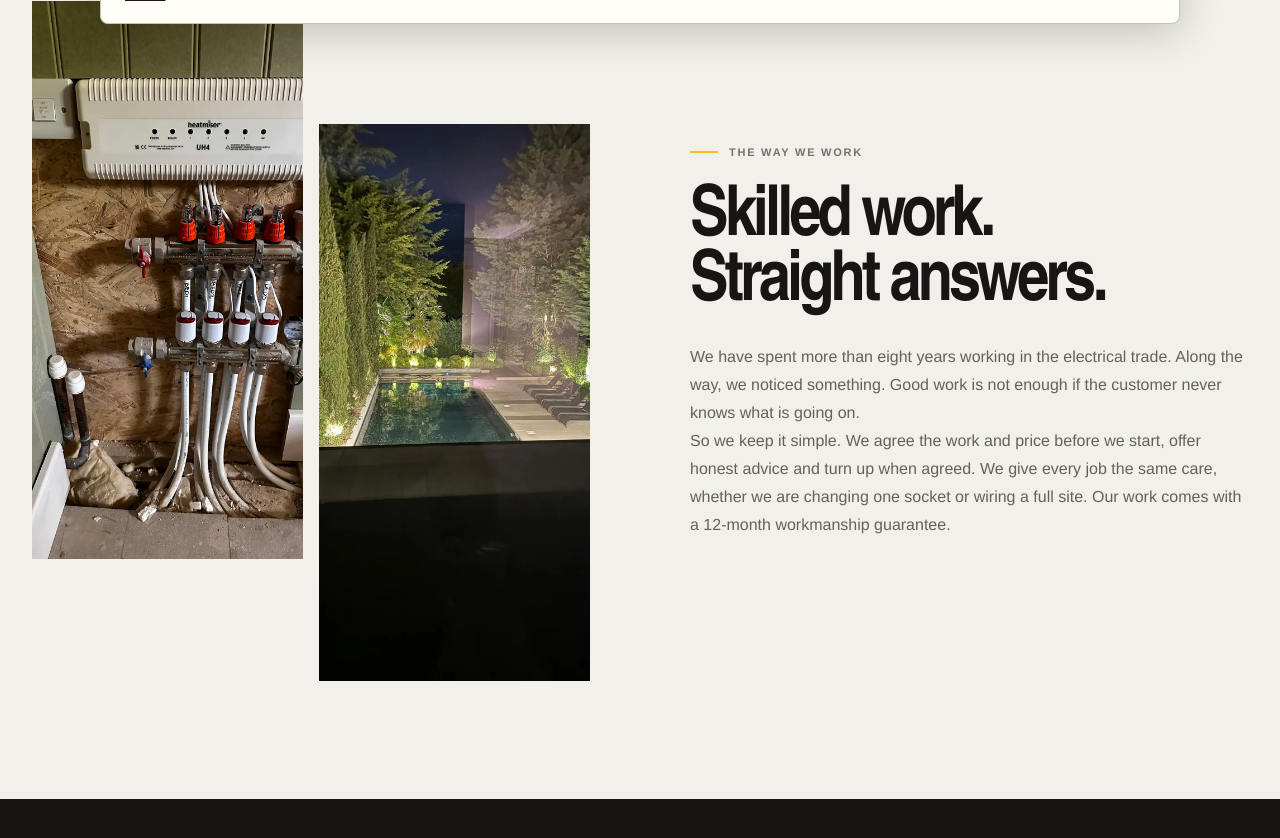
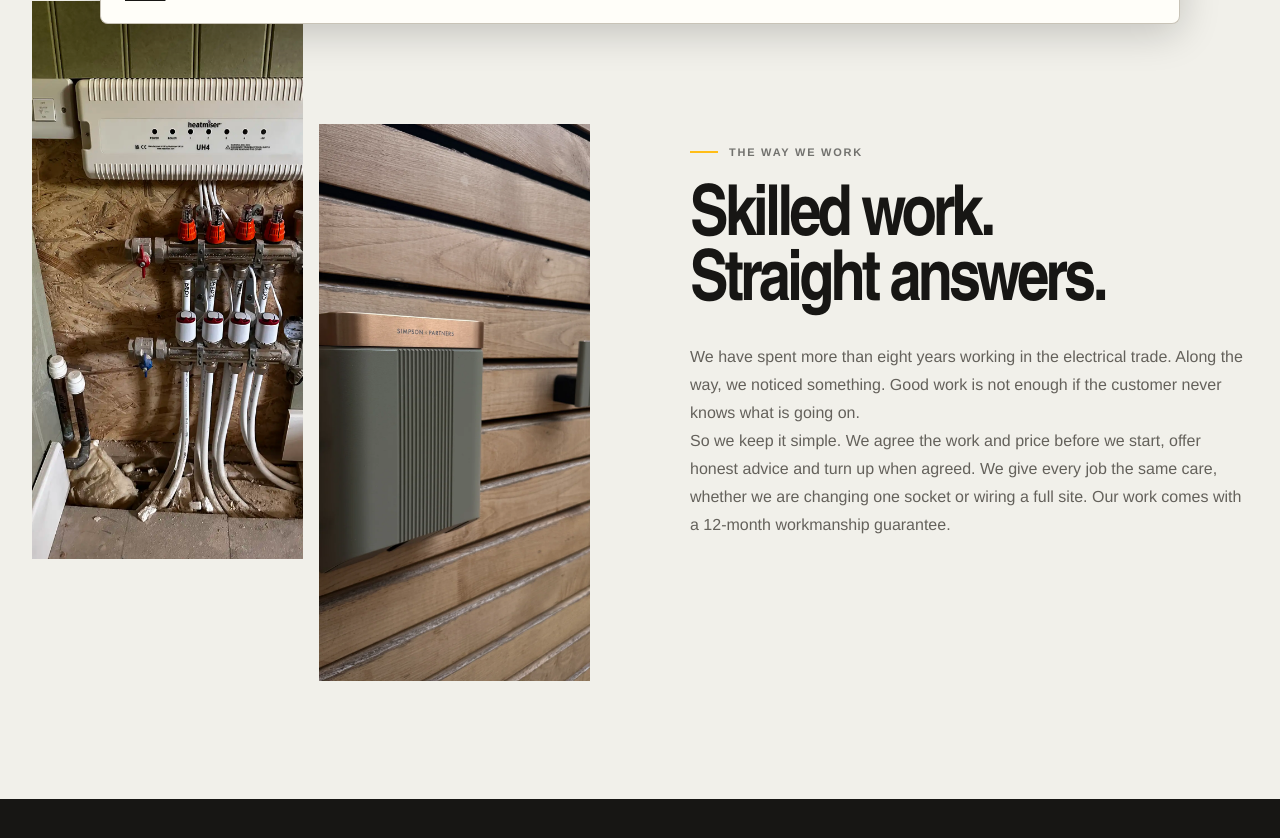
Before and after one commit to tbelectrical/ChatGPTWebsite, a Next.js app: page /about in a window 1280 px wide. Shown: the part 760-1598 px from the top of the page. Built offline with nearby package versions, Linux system fonts and the light colour scheme.

Commit message:
Remove unwanted garden and pool photograph

```diff
--- a/app/about/page.tsx
+++ b/app/about/page.tsx
@@ -9,7 +9,7 @@ export const metadata = pageMetadata('Local Electrician in Hitchin | About', 'Me
 export default function AboutPage() {
   return <><Header /><main id="main-content" className="subpage about-page">
     <section className="page-hero shell"><PageBreadcrumb name="About" path="/about" /><p className="eyebrow dark"><span /> About TB Electrical</p><h1>Your local electrician.<br /><em>High standards. No fuss.</em></h1><p>We are a family-run electrical business based in Hitchin. We work in homes, businesses and industrial sites across Baldock, Letchworth, Stevenage, Langford, Biggleswade and the surrounding area.</p></section>
-    <section className="about-story section shell"><div className="about-story-images"><img src="/media/TBE-84.webp" alt="Neatly installed electrical controls" /><img src="/media/TBE-56.webp" alt="Completed exterior lighting project" /></div><div className="about-story-copy"><p className="eyebrow dark"><span /> The way we work</p><h2>Skilled work.<br />Straight answers.</h2><p>We have spent more than eight years working in the electrical trade. Along the way, we noticed something. Good work is not enough if the customer never knows what is going on.</p><p>So we keep it simple. We agree the work and price before we start, offer honest advice and turn up when agreed. We give every job the same care, whether we are changing one socket or wiring a full site. Our work comes with a 12-month workmanship guarantee.</p></div></section>
+    <section className="about-story section shell"><div className="about-story-images"><img src="/media/TBE-84.webp" alt="Neatly installed electrical controls" /><img src="/media/simpson-partners-ev-charger-detail.webp" alt="Simpson & Partners EV charger installed by TB Electrical" width={1500} height={2000} loading="lazy" decoding="async" /></div><div className="about-story-copy"><p className="eyebrow dark"><span /> The way we work</p><h2>Skilled work.<br />Straight answers.</h2><p>We have spent more than eight years working in the electrical trade. Along the way, we noticed something. Good work is not enough if the customer never knows what is going on.</p><p>So we keep it simple. We agree the work and price before we start, offer honest advice and turn up when agreed. We give every job the same care, whether we are changing one socket or wiring a full site. Our work comes with a 12-month workmanship guarantee.</p></div></section>
     <section className="principles-section section"><div className="shell"><div className="section-heading section-heading-light"><p className="eyebrow"><span /> What matters to us</p><h2>How we treat<br /><em>every job.</em></h2></div><div className="principle-grid"><article><span>01</span><h3>Keep it clear</h3><p>We explain the work, the timing and the cost from the start.</p></article><article><span>02</span><h3>Show respect</h3><p>We work carefully around your home, your team and your normal day.</p></article><article><span>03</span><h3>Finish properly</h3><p>We test the work, check the small details and clean up before we leave.</p></article></div></div></section>
     <section className="cta-ribbon"><div className="shell"><div><p>Need an electrician you can rely on?</p><h2>Tell us what<br />you’re planning.</h2></div><Link className="button button-primary" href="/contact">Tell us about the job <span>↗</span></Link></div></section>
   </main><Footer /></>;
--- a/app/projects/page.tsx
+++ b/app/projects/page.tsx
@@ -11,7 +11,7 @@ const gallery = [
   ["/media/simpson-partners-ev-charger-detail.webp", "EV charging", "Simpson & Partners charger close-up"],
   ["/media/garage-consumer-unit-completed.webp", "Garage electrics", "Garage consumer unit and socket installation"],
   ["/media/garage-consumer-unit-wiring-detail.webp", "Electrical installation", "Garage consumer unit wiring detail"],
-  ["/media/TBE-12.webp", "Domestic", "Illuminated bathroom mirror and lighting"], ["/media/tbelec-16.webp", "Domestic", "Kitchen power installation"], ["/media/consumer-unit.webp", "Distribution", "Consumer unit installation"], ["/media/TBE-33.webp", "Lighting", "Feature chandelier installation"], ["/media/TBE-56.webp", "Exterior", "Garden and pool lighting"], ["/media/rewires1509-1.webp", "Renovation", "Full property first fix"], ["/media/TBE-81.webp", "Controls", "Heating control installation"], ["/media/TBE-20.webp", "Distribution", "Consumer unit upgrade"], ["/media/tbelec-2.webp", "EV charging", "Residential EV charge point"], ["/media/TBE-44.webp", "Lighting", "Decorative lighting installation"], ["/media/TBE-62.webp", "Power", "Socket and circuit alteration"],
+  ["/media/TBE-12.webp", "Domestic", "Illuminated bathroom mirror and lighting"], ["/media/tbelec-16.webp", "Domestic", "Kitchen power installation"], ["/media/consumer-unit.webp", "Distribution", "Consumer unit installation"], ["/media/TBE-33.webp", "Lighting", "Feature chandelier installation"], ["/media/rewires1509-1.webp", "Renovation", "Full property first fix"], ["/media/TBE-81.webp", "Controls", "Heating control installation"], ["/media/TBE-20.webp", "Distribution", "Consumer unit upgrade"], ["/media/tbelec-2.webp", "EV charging", "Residential EV charge point"], ["/media/TBE-44.webp", "Lighting", "Decorative lighting installation"], ["/media/TBE-62.webp", "Power", "Socket and circuit alteration"],
 ];
 
 export default function ProjectsPage() {
```
